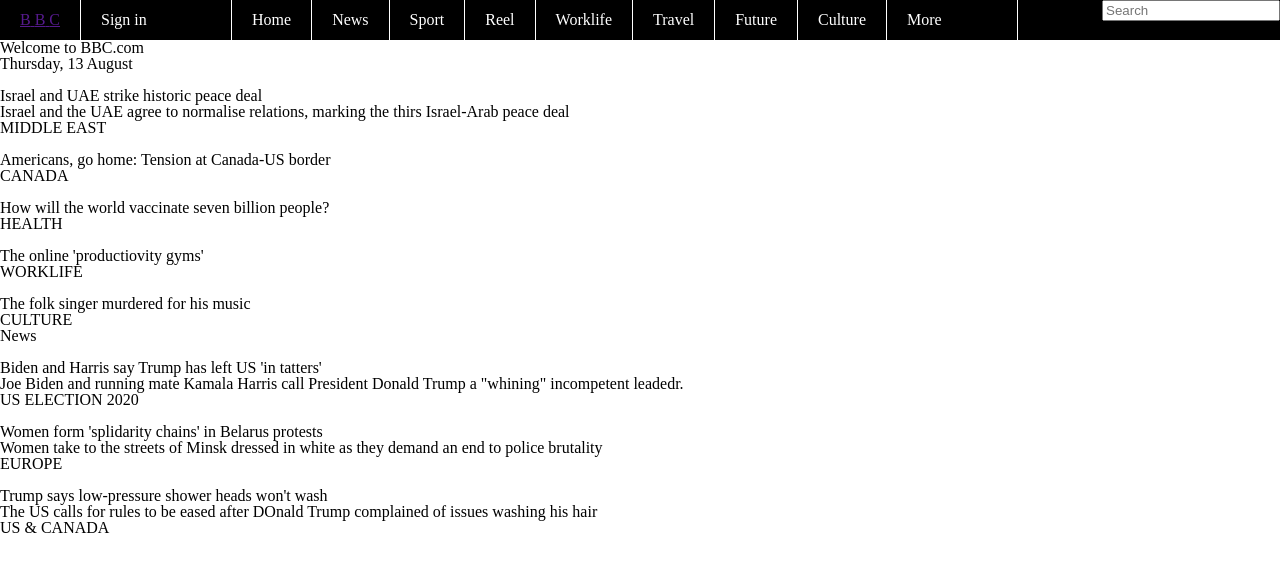
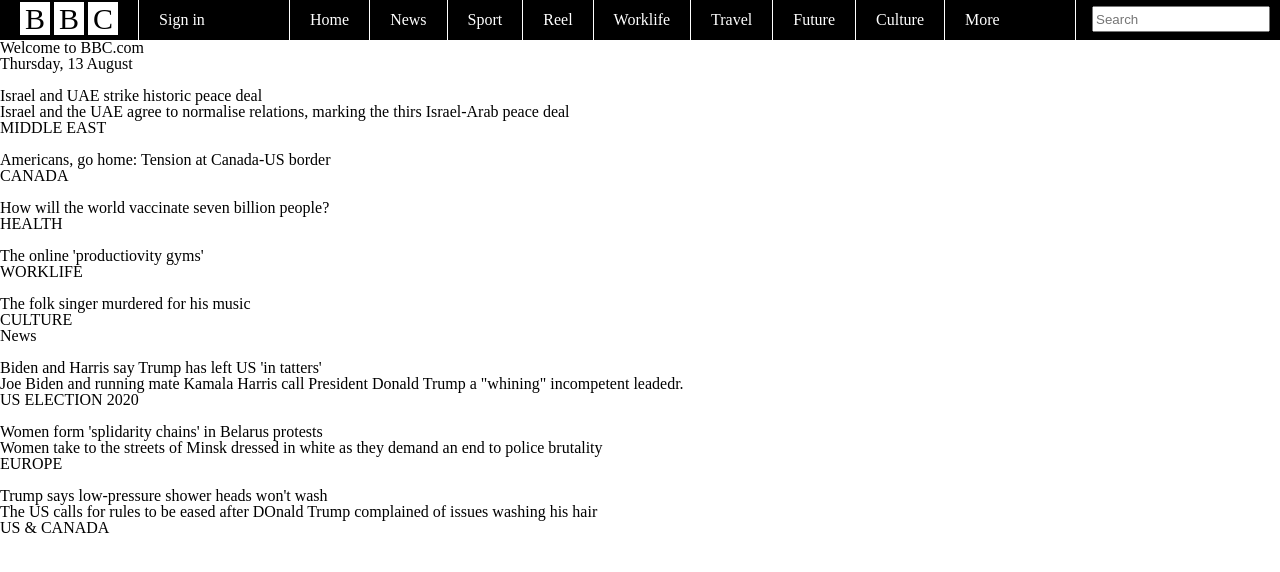
Before and after one commit to RPE8/studious-octo-barnacle, a plain HTML site: page index.html in a window 1280 px wide. Drawn offline with Linux system fonts and the light colour scheme.

Commit message:
Add styles for header

```diff
--- a/assets/stylesheets/main.css
+++ b/assets/stylesheets/main.css
@@ -47,6 +47,13 @@ table {
   border-spacing: 0;
 }
 
+
+
+
+a {
+	text-decoration: none;
+}
+
 .header {
 	height: 40px;
 	background-color: black;
@@ -58,16 +65,30 @@ table {
 	display: inline-block;
 }
 
-.header li:last-child {
+.nav-item:last-child {
 	border-right: 1px solid white;
 }
 
-.header li:first-child {
+.nav-item:first-child {
 	border-left: none;
+	padding: 0 20px;
+}
+
+.nav-item .logo {
+	position: relative;
+	top: 4px;
+}
+
+.logo > span{
+	background-color: white;
+	color: black;
+	font-size: 30px;
+	padding: 0 5px;
 }
 
 .header ul {
 	display: inline-block;
+	position: relative;
 	height: 100%;
 	font-size: 0;
 }
@@ -83,6 +104,9 @@ table {
 .header input {
 	float: right;
 	width: 170px;
+	margin-top: 6px;
+	margin-right: 10px;
+	height: 20px;
 }
 
 .nav-item.signin {
--- a/index.html
+++ b/index.html
@@ -11,7 +11,7 @@
 		<header class="header">
 			<nav>
 				<ul>
-					<li class="nav-item bbc-logo">
+					<li class="nav-item">
 						<a class="logo" href="">
 							<span>B</span>
 							<span>B</span>
```
